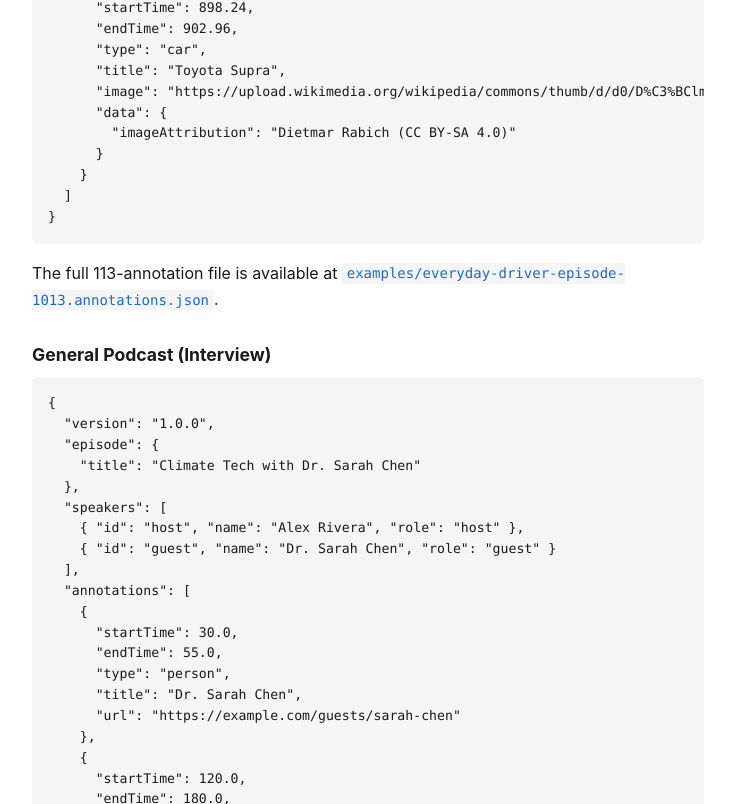
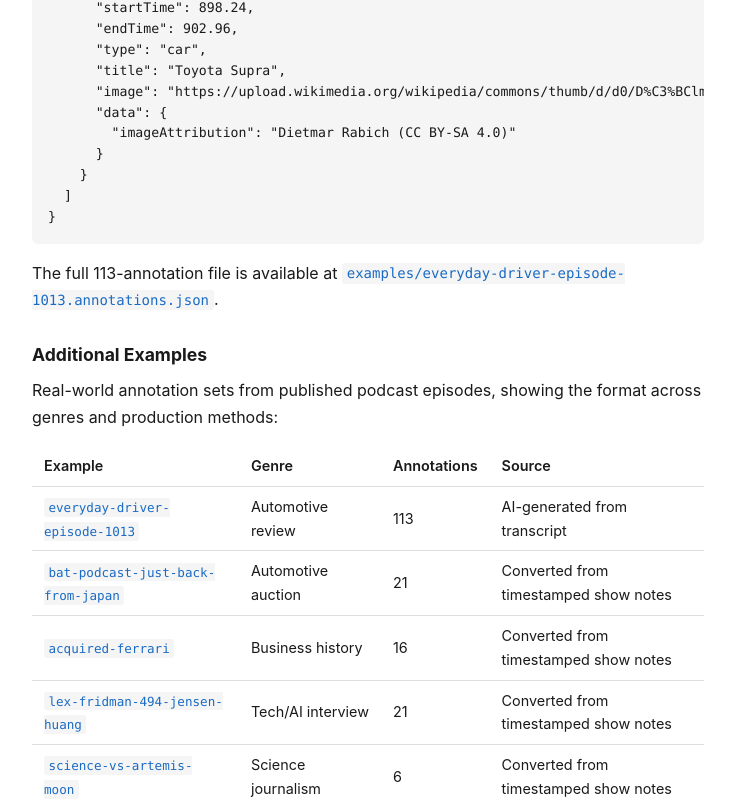
Before and after one commit to ryanwi/podcast-annotations-js, a website: page docs/index.html in a window 1280 px wide. Shown: the part 11196-12000 px from the top of the page, without its empty margins (272-1007 px from the left). Drawn offline with Linux system fonts and the light colour scheme.

Commit message:
Add examples table to spec and validation tests for all examples
List all 8 example annotation sets in SPEC.md with genre, annotation
count, and production method. Add shared validation test suite that
runs structural checks against every example file automatically.

```diff
--- a/docs/index.html
+++ b/docs/index.html
@@ -659,6 +659,66 @@
 }
 </code></pre>
 <p>The full 113-annotation file is available at <a href="examples/everyday-driver-episode-1013.annotations.json"><code>examples/everyday-driver-episode-1013.annotations.json</code></a>.</p>
+<h3>Additional Examples</h3>
+<p>Real-world annotation sets from published podcast episodes, showing the format across genres and production methods:</p>
+<table>
+<thead>
+<tr>
+<th>Example</th>
+<th>Genre</th>
+<th>Annotations</th>
+<th>Source</th>
+</tr>
+</thead>
+<tbody><tr>
+<td><a href="examples/everyday-driver-episode-1013.annotations.json"><code>everyday-driver-episode-1013</code></a></td>
+<td>Automotive review</td>
+<td>113</td>
+<td>AI-generated from transcript</td>
+</tr>
+<tr>
+<td><a href="examples/bat-podcast-just-back-from-japan.annotations.json"><code>bat-podcast-just-back-from-japan</code></a></td>
+<td>Automotive auction</td>
+<td>21</td>
+<td>Converted from timestamped show notes</td>
+</tr>
+<tr>
+<td><a href="examples/acquired-ferrari.annotations.json"><code>acquired-ferrari</code></a></td>
+<td>Business history</td>
+<td>16</td>
+<td>Converted from timestamped show notes</td>
+</tr>
+<tr>
+<td><a href="examples/lex-fridman-494-jensen-huang.annotations.json"><code>lex-fridman-494-jensen-huang</code></a></td>
+<td>Tech/AI interview</td>
+<td>21</td>
+<td>Converted from timestamped show notes</td>
+</tr>
+<tr>
+<td><a href="examples/science-vs-artemis-moon.annotations.json"><code>science-vs-artemis-moon</code></a></td>
+<td>Science journalism</td>
+<td>6</td>
+<td>Converted from timestamped show notes</td>
+</tr>
+<tr>
+<td><a href="examples/science-vs-running.annotations.json"><code>science-vs-running</code></a></td>
+<td>Health/fitness</td>
+<td>5</td>
+<td>Converted from timestamped show notes</td>
+</tr>
+<tr>
+<td><a href="examples/tim-ferriss-770-elizabeth-gilbert.annotations.json"><code>tim-ferriss-770-elizabeth-gilbert</code></a></td>
+<td>Creativity/self-help</td>
+<td>19</td>
+<td>Converted from timestamped show notes</td>
+</tr>
+<tr>
+<td><a href="examples/higher-learning-coachella-bambaataa.annotations.json"><code>higher-learning-coachella-bambaataa</code></a></td>
+<td>Culture/politics</td>
+<td>10</td>
+<td>Converted from timestamped show notes</td>
+</tr>
+</tbody></table>
 <h3>General Podcast (Interview)</h3>
 <pre><code class="language-json">{
   &quot;version&quot;: &quot;1.0.0&quot;,
```
Also changed, not shown: SPEC.md (+15 -0 lines), test/example-validation.test.ts (added, +65 -0 lines).
